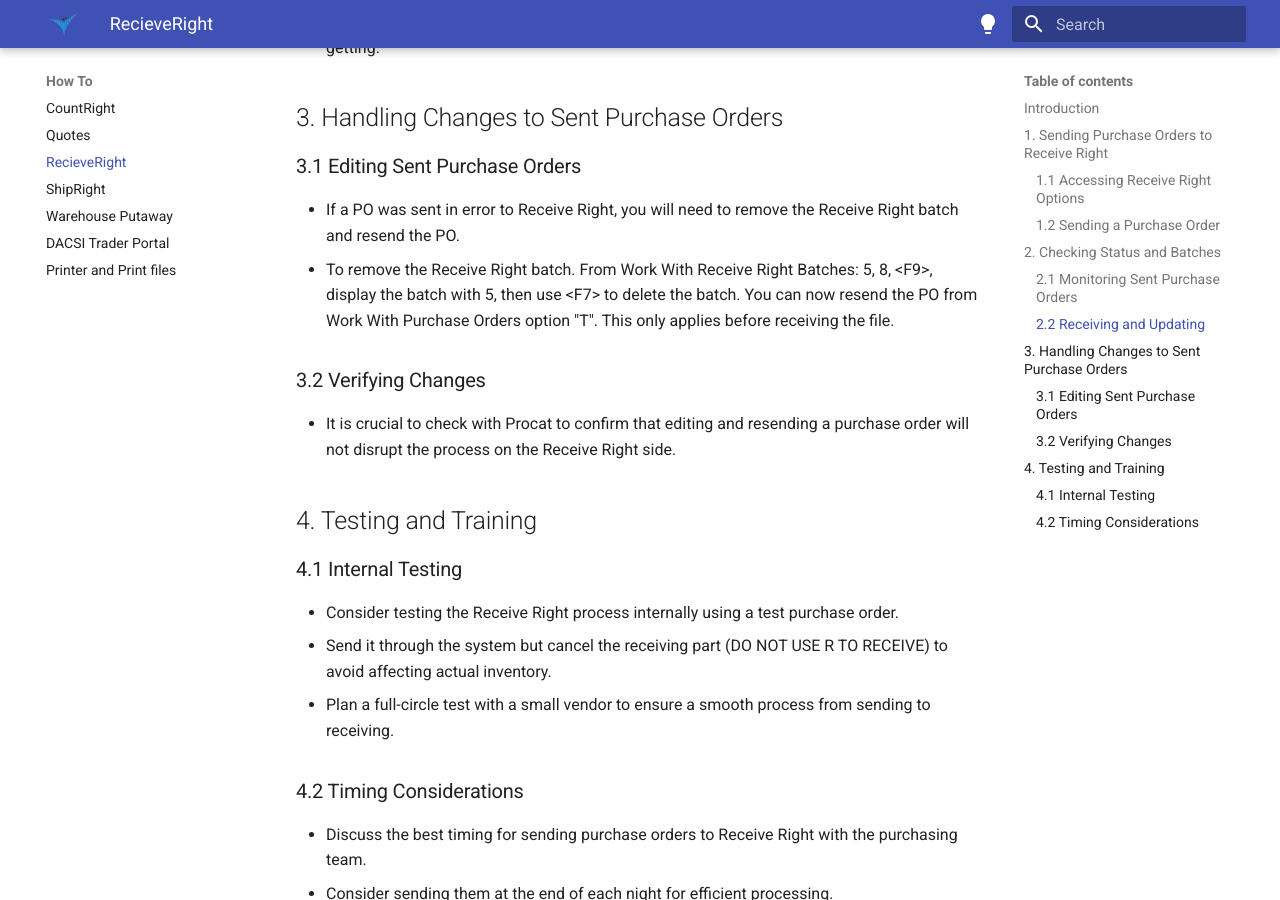
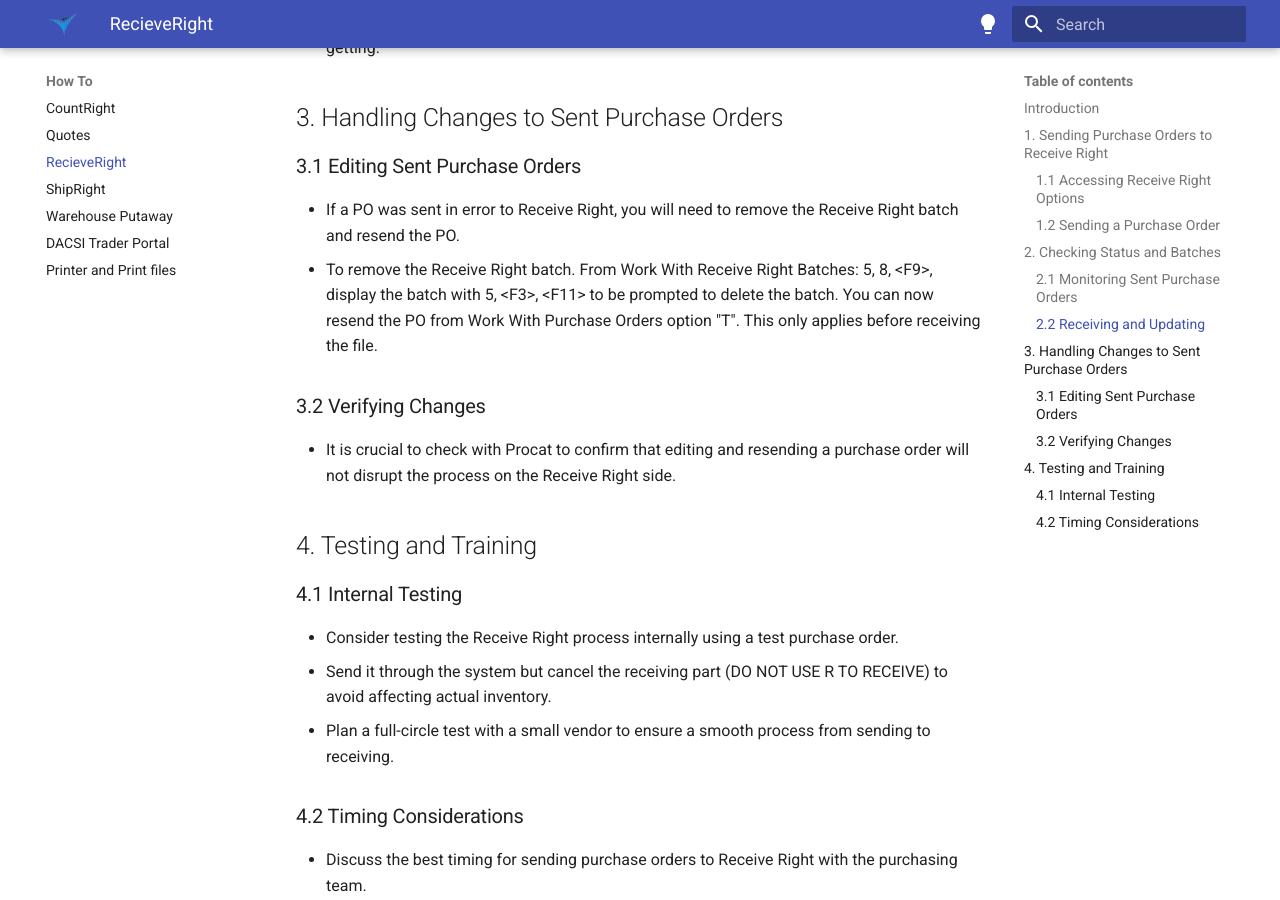
Before and after one commit to AydenB/mkdocs, an MkDocs documentation site: the page built from docs/how-to/Receive Right.md, in a window 1280 px wide and 900 px high, scrolled down 1200 px. Built offline with MkDocs 1.6.1 and Material for MkDocs 9.7.7, drawn with Linux system fonts in a browser that asks for light colours.

Commit message:
Update Receive Right.md
Fix

```diff
--- a/docs/how-to/Receive Right.md
+++ b/docs/how-to/Receive Right.md
@@ -34,7 +34,7 @@
 ### 3.1 Editing Sent Purchase Orders
 
 - If a PO was sent in error to Receive Right, you will need to remove the Receive Right batch and resend the PO.
-- To remove the Receive Right batch. From Work With Receive Right Batches: 5, 8, &lt;F9&gt;, display the batch with 5, then use &lt;F7&gt; to delete the batch. You can now resend the PO from Work With Purchase Orders option "T". This only applies before receiving the file.
+- To remove the Receive Right batch. From Work With Receive Right Batches: 5, 8, &lt;F9&gt;, display the batch with 5, &lt;F3&gt;, &lt;F11&gt; to be prompted to delete the batch. You can now resend the PO from Work With Purchase Orders option "T". This only applies before receiving the file.
 
 ### 3.2 Verifying Changes
 
```
